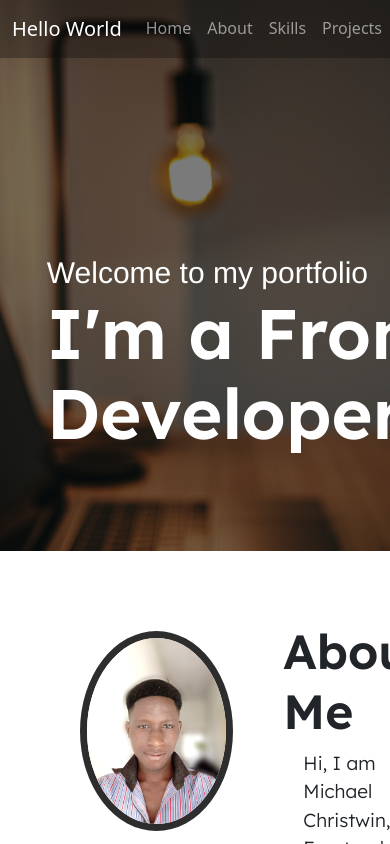
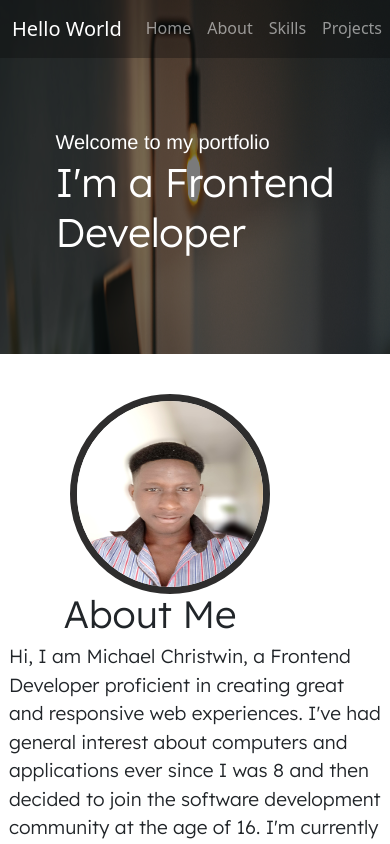
Before and after one commit to michaelchristwin/Portfolio2.0, a React (Vite) app: page / in a window 390 px wide. Shown: the top 844 px of the page. Built offline with nearby package versions, Linux system fonts and the light colour scheme.

Commit message:
Init mobile Version

```diff
--- a/src/components/CSS/styles.css
+++ b/src/components/CSS/styles.css
@@ -66,6 +66,7 @@ body {
   }
 }
 .about {
+  display: flex;
   width: 100vw;
   background-color: white;
   padding-bottom: 50px;
@@ -160,3 +161,66 @@ body {
 .main {
   overflow-x: hidden;
 }
+@media (max-width: 640px) {
+  .wel {
+    font-family: Helvetica;
+    font-weight: 400;
+    font-size: 20px;
+    line-height: 30px;
+  }
+  .front {
+    font-family: "lexend";
+    font-weight: 500;
+    font-size: 40px;
+    line-height: 50px;
+  }
+  .hero {
+    justify-content: center;
+    display: block;
+    margin-top: 15vh;
+    margin-left: auto;
+    margin-right: auto;
+  }
+  .about-text {
+    max-width: fit-content;
+    margin-top: auto;
+    margin-left: auto;
+  }
+  .about {
+    display: block !important;
+  }
+  body {
+    background-image: linear-gradient(rgba(0, 0, 0, 0.527), rgba(0, 0, 0, 0.5)),
+      url(../img/workspace2.jpg);
+    background-size: 100% 400px;
+    background-repeat: no-repeat;
+    background-attachment: fixed;
+  }
+  .avatar {
+    width: 150px;
+    height: 150px;
+    border-radius: 50%;
+    border-width: 7px;
+    border-color: rgb(46, 45, 45);
+    border-style: solid;
+    margin-left: 18%;
+    margin-top: 40px;
+  }
+  .about-m {
+    width: 300px;
+    font-family: "lexend";
+    font-weight: 500 !important;
+    font-size: 38px !important;
+    line-height: 40px !important;
+    text-align: center;
+  }
+  .about-text p {
+    margin-left: 9px !important;
+    margin-right: 9px !important;
+  }
+  .btn {
+    display: block !important;
+    margin-left: auto !important;
+    margin-right: auto !important;
+  }
+}
--- a/src/components/JSX/About.jsx
+++ b/src/components/JSX/About.jsx
@@ -3,10 +3,10 @@ import Resume from "../img/resume.pdf";
 
 function About() {
   return (
-    <div className="mt-5 d-flex about px-3" id="about">
+    <div className="mt-2 mt-lg-5 about px-0 px-lg-3" id="about">
       <img src={Avatar} alt="" className="avatar" />
       <div className="about-text">
-        <h1>About Me</h1>
+        <h1 className="about-m">About Me</h1>
         <p className="">
           Hi, I am Michael Christwin, a Frontend Developer proficient in
           creating great and responsive web experiences. I've had general
```
